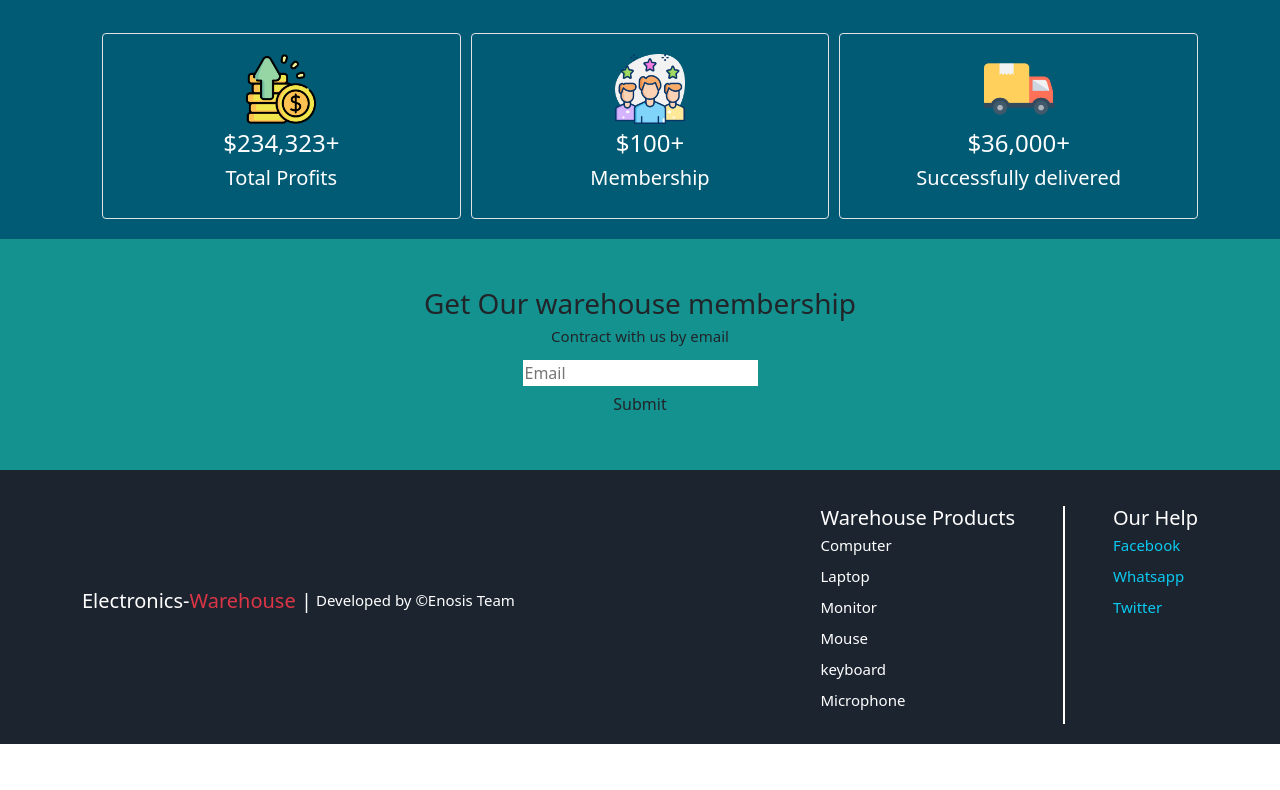
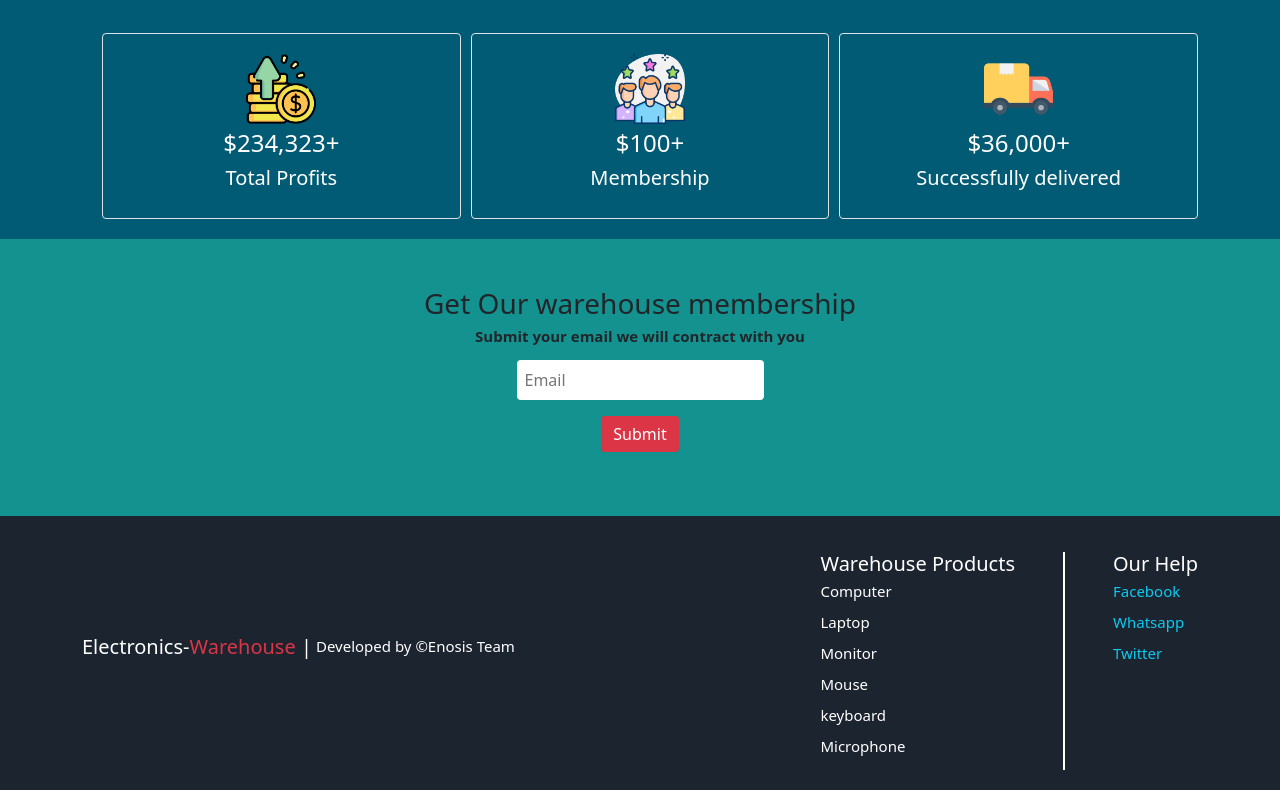
Before and after one commit to mdshohed/warehouse-website-client-react, a React (Create React App) app: page / in a window 1280 px wide. Shown: the part 774-1564 px from the top of the page. Before the commit the page ends 1518 px from the top, so only its background shows below. Built offline with nearby package versions, Linux system fonts and the light colour scheme; no server answers.

Commit message:
home section update

```diff
--- a/src/components/Home/Contact/Contact.js
+++ b/src/components/Home/Contact/Contact.js
@@ -6,11 +6,11 @@ const Contact = () => {
     <div className='' style={{background:'#149290'}}>
       <div className="text-center p-5">
         <h3>Get Our warehouse membership</h3>
-        <p>Contract with us by email</p>
+        <p className='fw-bold'>Submit your email we will contract with you</p>
         <div>
           {/* <img style={{width:'20px'}} src={emailIcon} alt=""/> */}
-          <input placeholder='Email' style={{border: 'none'}}/> <br />
-          <button className='btn border-0 rounded'>Submit</button>
+          <input className='p-2 rounded' placeholder='Email' style={{border: 'none'}}/> <br />
+          <button className='btn border-0 rounded btn-danger m-3'>Submit</button>
         </div>
       </div>
     </div>
--- a/src/components/Home/WareHoueSuccess/WareHouseSuccess.js
+++ b/src/components/Home/WareHoueSuccess/WareHouseSuccess.js
@@ -17,7 +17,7 @@ const WareHouseSuccess = () => {
                 <img style={{width:'70px'}} src={profits} alt="" />
               </div>
               <div className="success-number">
-                <h4 className=''>$<CountUp delay={2} end={234323} />+</h4>
+                <h4 className=''>$<CountUp duration={3} end={234323} />+</h4>
                 <h5>Total Profits</h5>
               </div>
             </div>
@@ -28,7 +28,7 @@ const WareHouseSuccess = () => {
                 <img style={{width:'70px'}} src={member} alt="" />
               </div>
               <div className="success-number">
-                <h4 className=''>$<CountUp delay={2} end={100} />+</h4>
+                <h4 className=''>$<CountUp duration={3} end={100} />+</h4>
                 <h5>Membership</h5>
               </div>
             </div>
@@ -39,7 +39,7 @@ const WareHouseSuccess = () => {
                 <img style={{width:'70px'}} src={delivered} alt="" />
               </div>
               <div className="success-number">
-                <h4 className=''>$<CountUp delay={2} end={36000} />+</h4>
+                <h4 className=''>$<CountUp duration={3} end={36000} />+</h4>
                 <h5>Successfully delivered</h5>
               </div>
             </div>
```
